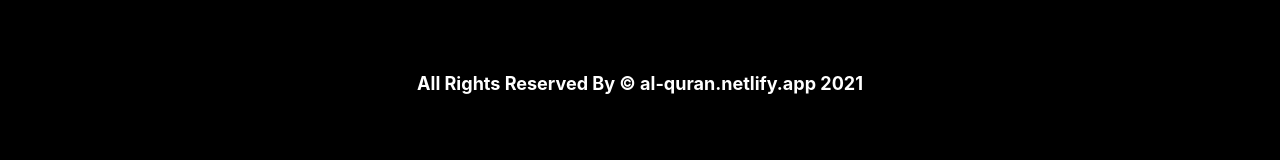
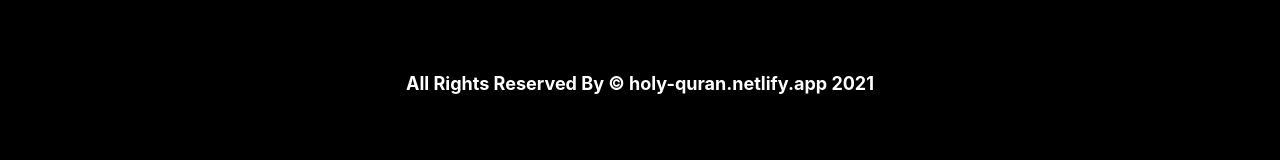
Before and after one commit to Fatin-Shahriare-Sium/holy-quran, a React (Create React App) app: page /credit in a window 1280 px wide. Shown: the part 520-680 px from the top of the page. Built offline with nearby package versions, Linux system fonts and the light colour scheme; a web font is replaced by a local one.

Commit message:
change-footer-url

```diff
--- a/src/component/footer.jsx
+++ b/src/component/footer.jsx
@@ -6,7 +6,7 @@
     return(
         <div className='container-fluid footer'>
             <div className='footer-container'>
-            <p>All Rights Reserved By © al-quran.netlify.app {year}</p>
+            <p>All Rights Reserved By © holy-quran.netlify.app {year}</p>
 
             </div>
         </div>
```
